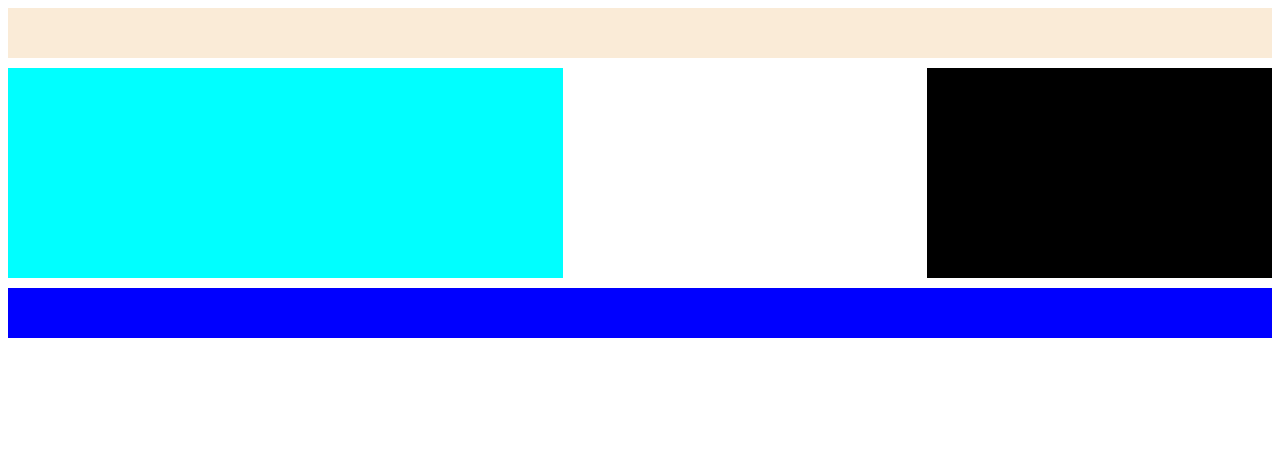
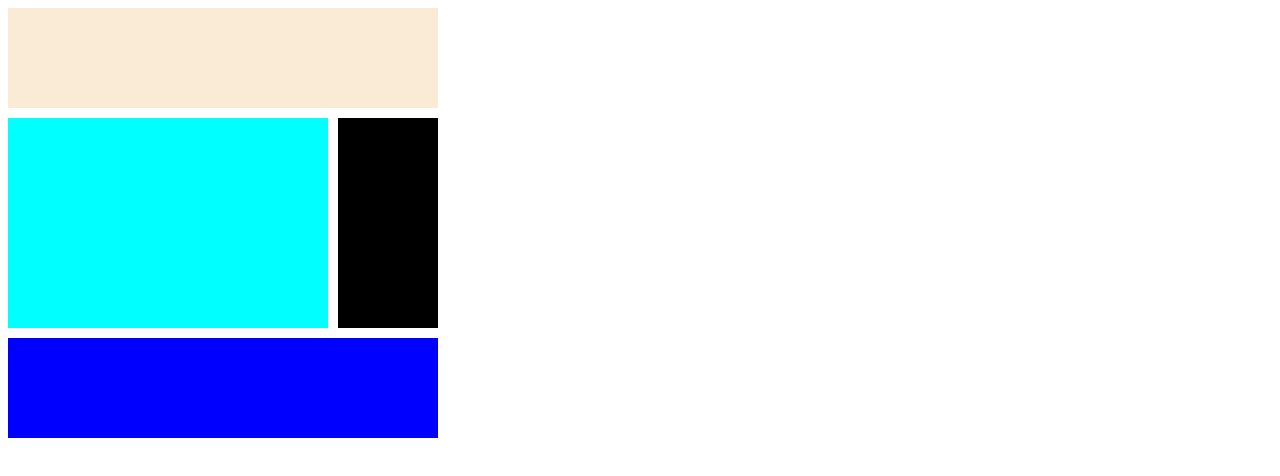
Before and after one commit to weeeeey/Css_master, a plain HTML site: page grid.html in a window 1280 px wide. Drawn offline with Linux system fonts and the light colour scheme.

Commit message:
grid-(column//row)-(start//end) : child에 배율을 넘겨서 격자에 맞춤

```diff
--- a/grid.css
+++ b/grid.css
@@ -1,29 +1,32 @@
 .grid {
     display: grid;
-    grid-template-columns: auto 200px;
-    grid-template-rows: 50px repeat(2, 100px) 50px;
+    grid-template-columns: repeat(4, 100px);
+    grid-template-rows: repeat(4, 100px);
     gap: 10px;
-    grid-template-areas:
-        "header header header header"
-        "content content . nav"
-        "content content . nav"
-        "footer footer footer footer";
 }
 .header {
     background-color: antiquewhite;
-    grid-area: header;
+    /* 여기에 쓰는 숫자는 element 기준이 아닌 grid에 의해 나뉘어지는
+    격자 기준으로 작성 */
+    grid-column-start: 1;
+    grid-column-end: 5;
 }
 .content {
     background-color: aqua;
-    grid-area: content;
+    grid-column-start: 1;
+    grid-column-end: 4;
+    grid-row-start: 2;
+    grid-row-end: 4;
 }
 .nav {
     background-color: black;
-    grid-area: nav;
+    grid-row-start: 2;
+    grid-row-end: 4;
 }
 .footer {
     background-color: blue;
-    grid-area: footer;
+    grid-column-start: 1;
+    grid-column-end: 5;
 }
 
 /*
@@ -40,7 +43,7 @@ grid 도 부모에서 일어남(flex와 규칙 비슷함)
 - [0 ] grid-column-gap>
 - [0 ] grid-row-gap
 - [0 ] grid-gap
-- [ ] grid-template-areas
+- [0 ] grid-template-areas
 - [ ] grid-template
 - [ ] justify-items
 - [ ] align-items
```
